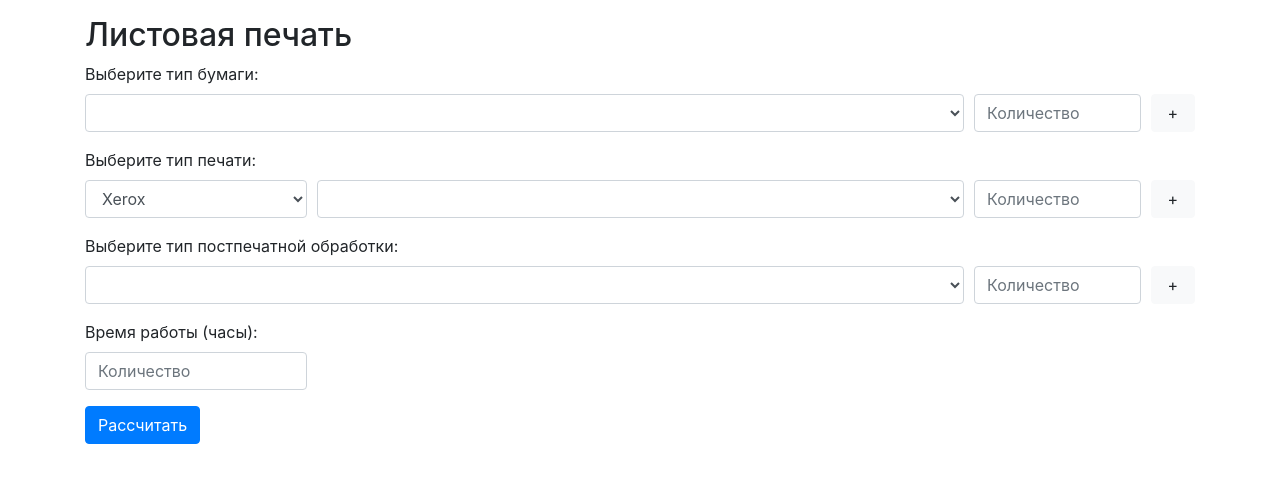
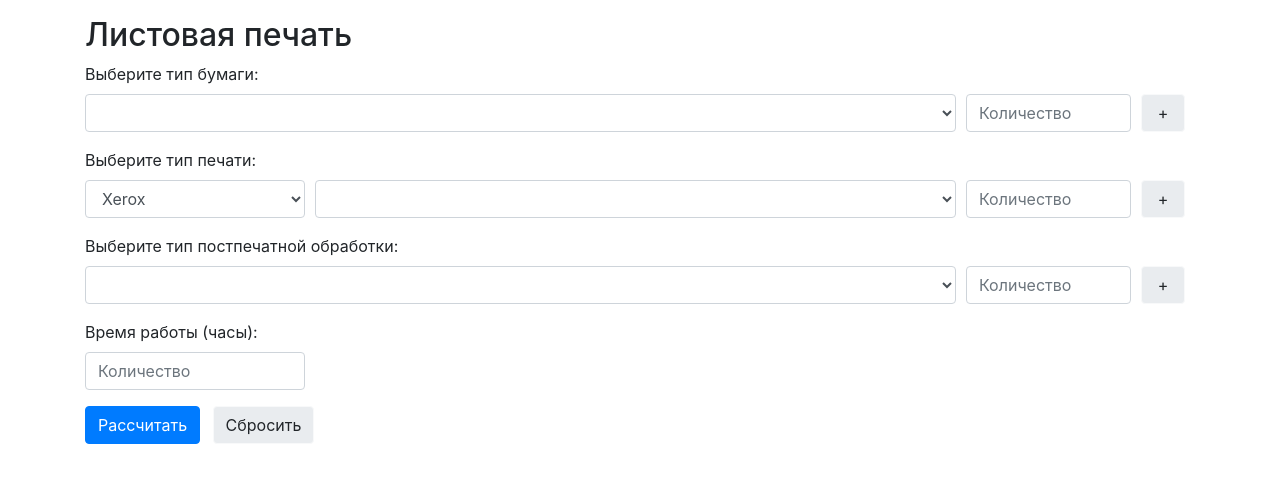
Before and after one commit to Akkormsk/psodin, a Flask app: page /sheet_printing in a window 1280 px wide. Shown: the part 56-539 px from the top of the page. Run offline with Flask 3, Linux system fonts and the light colour scheme; data that the repository does not hold is empty; some libraries are stand-ins or nearby versions.

Commit message:
Функция сброса + начало работы над построчным сложением

```diff
--- a/app.py
+++ b/app.py
@@ -42,13 +42,13 @@ def sheet_printing():
         paper_quantity = int(request.form.get('paper_quantity', ''))
         print_type_id = request.form['print_type']
         print_quantity = int(request.form.get('print_quantity', ''))
-        postprint_type_id = request.form['postprint_type']
-        postprint_quantity = int(request.form.get('postprint_quantity', ''))
+        postprint_types = request.form.getlist('postprint_type')
+        postprint_quantities = request.form.getlist('postprint_quantity')
         work_time = float(request.form['work_time'])
 
         paper_type = PaperType.query.get(paper_type_id)
         print_type = PrintType.query.get(print_type_id)
-        postprint_type = PostPrintProcessing.query.get(postprint_type_id)
+        postprint_details = []
 
         machine_type = request.form['machine_type']
         if machine_type == 'xerox':
@@ -57,7 +57,13 @@ def sheet_printing():
             print_cost = print_quantity * print_type.price_per_unit_konica
 
         paper_cost = round(paper_quantity * paper_type.price_per_unit, 2)
-        postprint_cost = round(postprint_quantity * postprint_type.price_per_unit, 2)
+        postprint_cost = 0
+        for i in range(len(postprint_types)):
+            postprint_type = PostPrintProcessing.query.get(postprint_types[i])
+            postprint_quantity = int(postprint_quantities[i])
+            postprint_cost += postprint_quantity * postprint_type.price_per_unit
+            postprint_details.append((postprint_type, postprint_quantity))
+
         work = Variables.query.get(1)
         margin_ratio = Variables.query.get(2)
         regulars_discount = Variables.query.get(5)
@@ -78,7 +84,7 @@ def sheet_printing():
         return render_template('Calculator/sheet_printing.html', total_cost=total_cost,
                                paper_type=paper_type, paper_quantity=paper_quantity,
                                print_type=print_type, print_quantity=print_quantity,
-                               postprint_type=postprint_type, postprint_quantity=postprint_quantity,
+                               postprint_details=postprint_details,
                                work_time=work_time, paper_cost=paper_cost, postprint_cost=postprint_cost,
                                paper_types=PaperType.query.all(),
                                print_types=PrintType.query.all(),
--- a/static/styles.css
+++ b/static/styles.css
@@ -26,10 +26,15 @@
     background-color: #e9ecef; /* немного темнее, чем #f8f9fa */
 }
 
-.form-control {
+.form-control, .form-group {
     margin-right: 10px;
 }
 
 .calc-btn {
     width: 4%;
 }
+
+.btn-light {
+    background-color: #e9ecef !important;
+    border-color: #e9ecef;
+}
--- a/templates/Calculator/sheet_printing.html
+++ b/templates/Calculator/sheet_printing.html
@@ -1,7 +1,7 @@
 {% extends 'Calculator/calculator.html' %}
 
 {% block content %}
-<form method="POST">
+<form id="calcForm" method="POST">
     <h2>Листовая печать</h2>
     <label for="paper_type">Выберите тип бумаги:</label>
     <div class="form-group">
@@ -37,30 +37,33 @@
             <button type="button" class="calc-btn btn btn-light" onclick="addPrintSection()">+</button>
         </div>
     </div>
-    <div id="print-sections"></div>
+
     <label for="postprint_type">Выберите тип постпечатной обработки:</label>
     <div id="postprint-sections-wrap">
-        <div class="form-group">
-            <div class="d-flex">
+        <div class="form-group d-flex">
             <select class="form-control" id="postprint_type" name="postprint_type" style="flex: 1;">
                 {% for postprint in postprint_types %}
-                    <option value="{{ postprint.id }}">{{ postprint.name }} - {{ postprint.price_per_unit }} руб/единица</option>
+                <option value="{{ postprint.id }}">{{ postprint.name }} - {{ postprint.price_per_unit }}
+                    руб/единица
+                </option>
                 {% endfor %}
             </select>
-                <input type="number" class="form-control" id="postprint_quantity" name="postprint_quantity" placeholder="Количество"
+            <input type="number" class="form-control" id="postprint_quantity" name="postprint_quantity"
+                   placeholder="Количество"
                    style="width: 15%;" value="{{ postprint_quantity }}" required>
             <button type="button" class="calc-btn btn btn-light" onclick="addPostprintSection()">+</button>
         </div>
     </div>
-    </div>
-    <div id="postprint-sections"></div>
 
     <div class="form-group">
         <label for="work_time">Время работы (часы):</label>
         <input type="number" class="form-control" id="work_time" name="work_time" placeholder="Количество"
                style="width: 20%;" value="{{ work_time }}" required step="0.5" min="0">
     </div>
+    <div class="form-group">
         <button type="submit" class="btn btn-primary">Рассчитать</button>
+        <button type="button" class="btn btn-light ml-2" onclick="resetForm()">Сбросить</button>
+    </div>
 </form>
 
 <!-- Template for new sections -->
@@ -71,7 +74,8 @@
             <option value="{{ paper.id }}">{{ paper.name }} - {{ paper.price_per_unit }} руб/лист</option>
             {% endfor %}
         </select>
-        <input type="number" class="form-control" name="paper_quantity" placeholder="Количество" style="width: 15%;" required>
+        <input type="number" class="form-control" name="paper_quantity" placeholder="Количество" style="width: 15%;"
+               required>
         <button type="button" class="calc-btn btn btn-light" onclick="removeSection(this)">-</button>
     </div>
 </template>
@@ -89,7 +93,8 @@
             {% include 'Calculator/sheet_printing_xerox.html' %}
             {% endif %}
         </div>
-        <input type="number" class="form-control" name="print_quantity" placeholder="Количество" style="width: 15%;" required>
+        <input type="number" class="form-control" name="print_quantity" placeholder="Количество" style="width: 15%;"
+               required>
         <button type="button" class="calc-btn btn btn-light" onclick="removeSection(this)">-</button>
     </div>
 </template>
@@ -98,10 +103,12 @@
     <div class="form-group d-flex align-items-center">
         <select class="form-control" name="postprint_type" style="flex: 1; margin-right: 10px;">
             {% for postprint in postprint_types %}
-            <option value="{{ postprint.id }}">{{ postprint.name }} - {{ postprint.price_per_unit }} руб/единица</option>
+            <option value="{{ postprint.id }}">{{ postprint.name }} - {{ postprint.price_per_unit }} руб/единица
+            </option>
             {% endfor %}
         </select>
-        <input type="number" class="form-control" name="postprint_quantity" placeholder="Количество" style="width: 15%;" required>
+        <input type="number" class="form-control" name="postprint_quantity" placeholder="Количество" style="width: 15%;"
+               required>
         <button type="button" class="calc-btn btn btn-light" onclick="removeSection(this)">-</button>
     </div>
 </template>
@@ -118,7 +125,14 @@
     <ul>
         <li>Тип бумаги: {{ paper_type.name }}, количество: {{ paper_quantity }} на сумму {{ paper_cost }} руб.</li>
         <li>Тип печати: {{ print_type.name }}, количество: {{ print_quantity }} на сумму {{ print_cost }} руб.</li>
-        <li>Тип постпечатной обработки: {{ postprint_type.name }}, количество: {{ postprint_quantity }} на сумму {{ postprint_cost }} руб.</li>
+        {% for postprint_detail in postprint_details %}
+        <li>Тип постпечатной обработки ({{ loop.index }}): {{ postprint_detail[0].name }}, количество: {{
+            postprint_detail[1] }} на сумму {{
+            postprint_detail[1] * postprint_detail[0].price_per_unit }} руб.
+        </li>
+        {% endfor %}
+
+
         <li>{{ work_time }} часов работы на сумму {{ work_cost }} руб.</li>
     </ul>
 </div>
@@ -159,5 +173,15 @@
         const section = button.parentElement;
         section.remove();
     }
+
+    function resetForm() {
+        window.location.href = "/sheet_printing";
+    }
+
+
+
+
+
+
 </script>
 {% endblock %}
```
Lines whose indentation alone changed are shown as unchanged.
